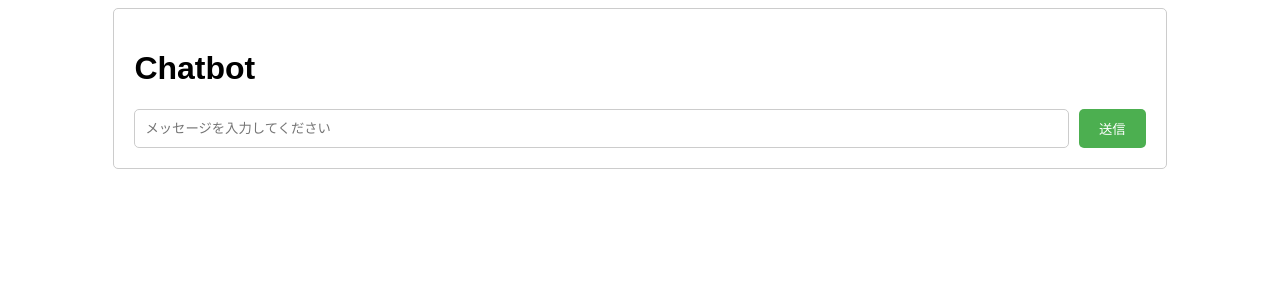
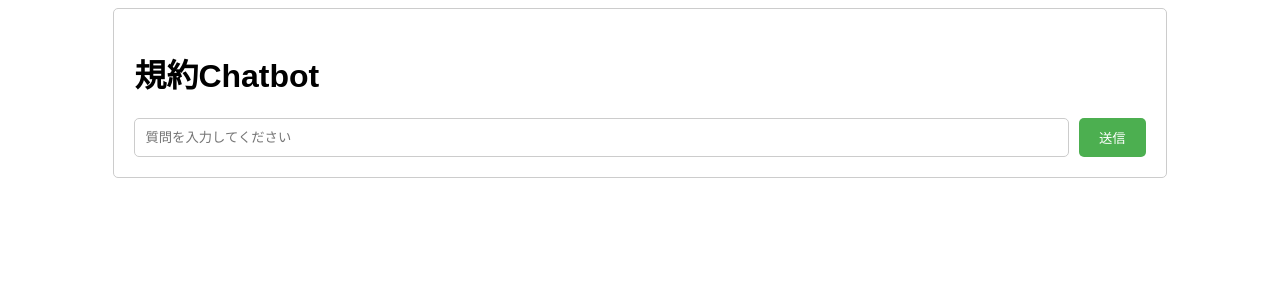
Before and after one commit to tsera1970/ai_test4, a Flask app: page / in a window 1280 px wide. Shown: the top 300 px of the page. Run offline with Flask 3, Linux system fonts and the light colour scheme.

Commit message:
タイトル変更、入力欄のプレースコード変更

```diff
--- a/templates/index.html
+++ b/templates/index.html
@@ -49,10 +49,10 @@
 </head>
 <body>
     <div class="container">
-        <h1>Chatbot</h1>
+        <h1>規約Chatbot</h1>
         <div id="chat-container"></div>
         <div class="input-container">
-            <input type="text" id="user-input" placeholder="メッセージを入力してください">
+            <input type="text" id="user-input" placeholder="質問を入力してください">
             <button onclick="sendMessage()">送信</button>
         </div>
     </div>
```
